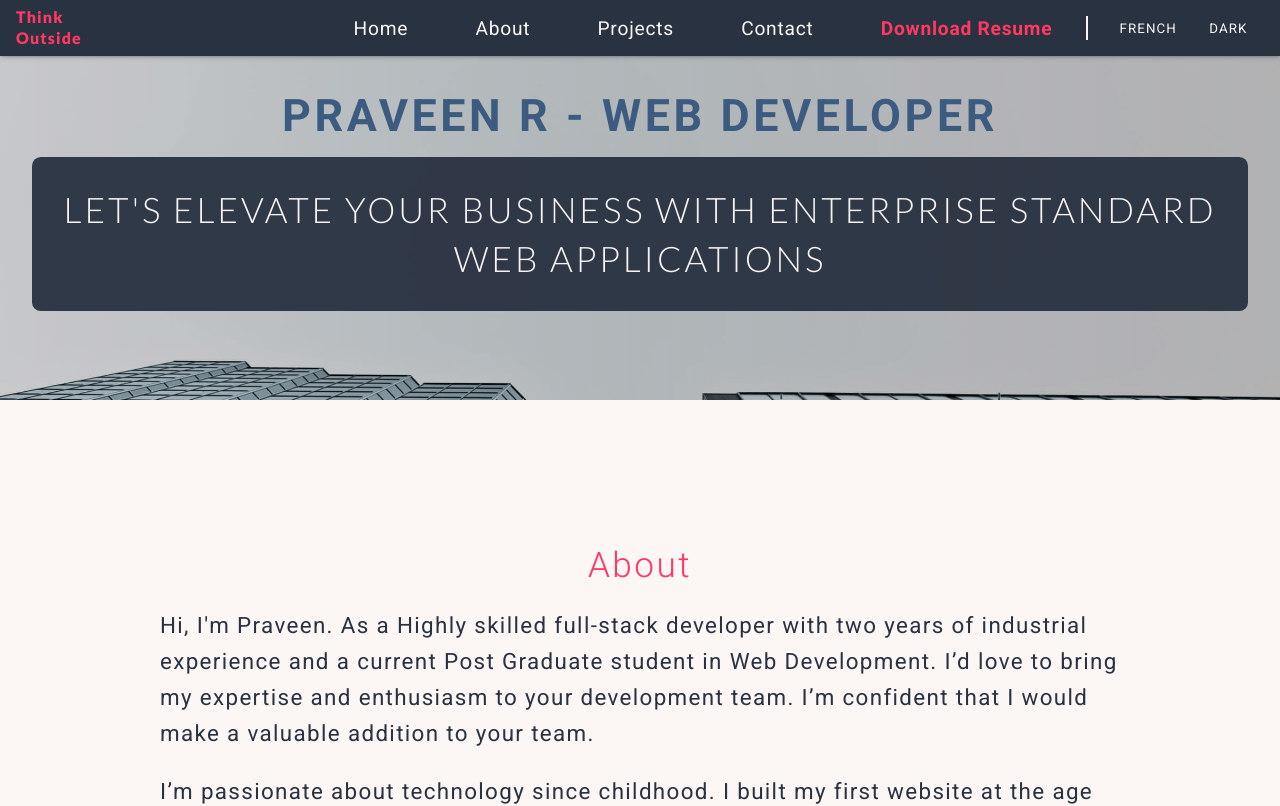
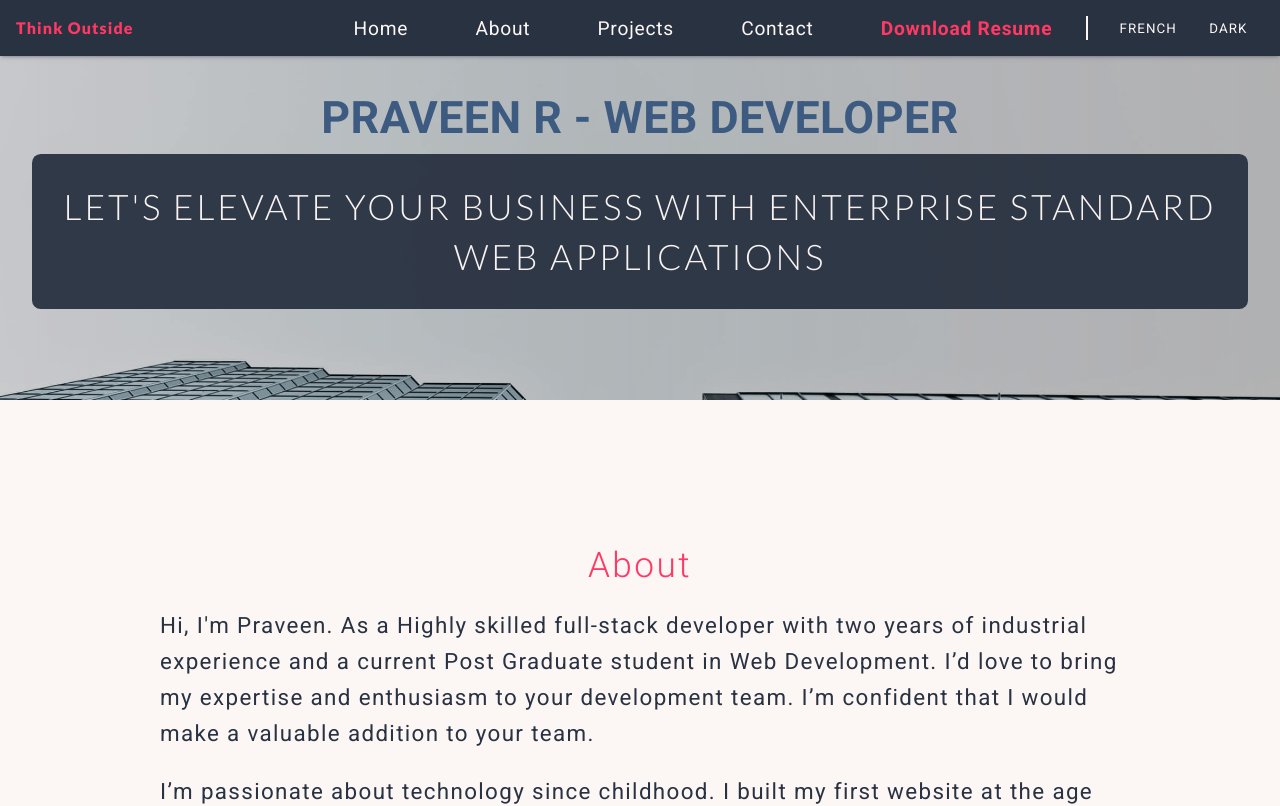
Before and after one commit to PraveenRDev/portfolio, a React (Create React App) app: page / in a window 1280 px wide. Shown: the top 806 px of the page. Built offline with nearby package versions, Linux system fonts and the light colour scheme.

Commit message:
html outline changes

```diff
--- a/src/Components/Container.js
+++ b/src/Components/Container.js
@@ -77,11 +77,8 @@ const NameAndSlogan = styled.div`
 
 const NameContainer = styled.div`
 	margin-bottom: 8px;
-	@media (min-width: ${DEVICES.TABLET}) {
-		margin-bottom: 12px;
-	}
 	@media (min-width: ${DEVICES.LAPTOP}) {
-		margin-bottom: 15px;
+		margin-bottom: 10px;
 	}
 `
 
--- a/src/Components/Navigation.js
+++ b/src/Components/Navigation.js
@@ -96,13 +96,25 @@ const Logo = styled.h1`
 		color: ${(props) => props.theme.primaryMix};
 	}
 	@media (min-width: ${DEVICES.TABLET}) {
-		font-size: ${(props) => props.theme.fontSize.xSmall};
+		font-size: ${(props) => props.theme.fontSize.lSmall};
+		display: none;
 	}
 	@media (min-width: ${DEVICES.LAPTOP}) {
 		font-size: ${(props) => props.theme.fontSize.lSmall};
+		display: block;
 	}
 	@media (min-width: ${DEVICES.LARGE_SCREEN}) {
 		font-size: ${(props) => props.theme.fontSize.small};
+	}
+`
+
+const LogoSmall = styled(Logo)`
+	display: none;
+	@media (min-width: ${DEVICES.TABLET}) {
+		display: block;
+	}
+	@media (min-width: ${DEVICES.LAPTOP}) {
+		display: none;
 	}
 `
 
@@ -143,9 +155,8 @@ const Navigation = function ({ lang, theme, allRefs, toggleLanguage, toggleTheme
 		<Nav>
 			<LogoWrapper>
 				<Link to={NAV_PAGES.HOME}>
-					<Logo>
-						Think <br /> Outside
-					</Logo>
+					<Logo>Think Outside</Logo>
+					<LogoSmall>TO</LogoSmall>
 				</Link>
 			</LogoWrapper>
 			<NavLinks isSmall={lang === LANG.FR}>
--- a/src/Components/Title.js
+++ b/src/Components/Title.js
@@ -26,13 +26,13 @@ const IntroTitle = styled.h2`
 	}
 `
 
-const NameTitle = styled.h1`
+const NameTitle = styled.h2`
 	font-family: 'Roboto', sans-serif;
 	font-weight: ${(props) => props.theme.fontWeight.strong};
 	text-transform: uppercase;
 	font-size: ${(props) => props.theme.fontSize.small};
 	color: ${(props) => props.theme.alt};
-	letter-spacing: ${(props) => props.theme.spacing.regular};
+	letter-spacing: ${(props) => props.theme.spacing.xxSmall};
 
 	@media (min-width: ${DEVICES.OLD_PHONE}) {
 		font-size: ${(props) => props.theme.fontSize.mid};
@@ -42,7 +42,7 @@ const NameTitle = styled.h1`
 	}
 	@media (min-width: ${DEVICES.TABLET}) {
 		font-size: ${(props) => props.theme.fontSize.xlarge};
-		letter-spacing: ${(props) => props.theme.spacing.large};
+		letter-spacing: ${(props) => props.theme.spacing.xxSmall};
 	}
 	@media (min-width: ${DEVICES.LAPTOP}) {
 		font-size: ${(props) => props.theme.fontSize.xxLarge};
@@ -56,7 +56,7 @@ const JobTitle = styled.h2`
 	font-weight: 300;
 	letter-spacing: ${(props) => props.theme.spacing.xSmall};
 `
-const Slogan = styled.h2`
+const Slogan = styled.p`
 	font-weight: 300;
 	color: ${(props) => props.theme.light};
 	font-size: ${(props) => props.theme.fontSize.xxSmall};
```
Also changed, not shown: src/Assets/Images/TO.png.
